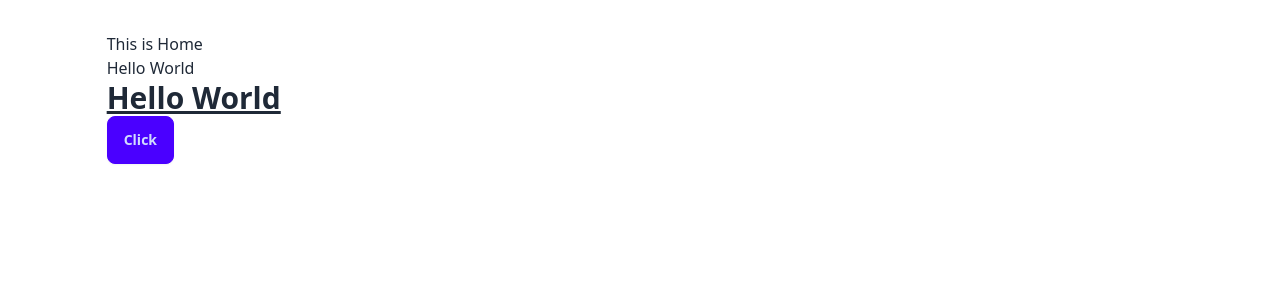
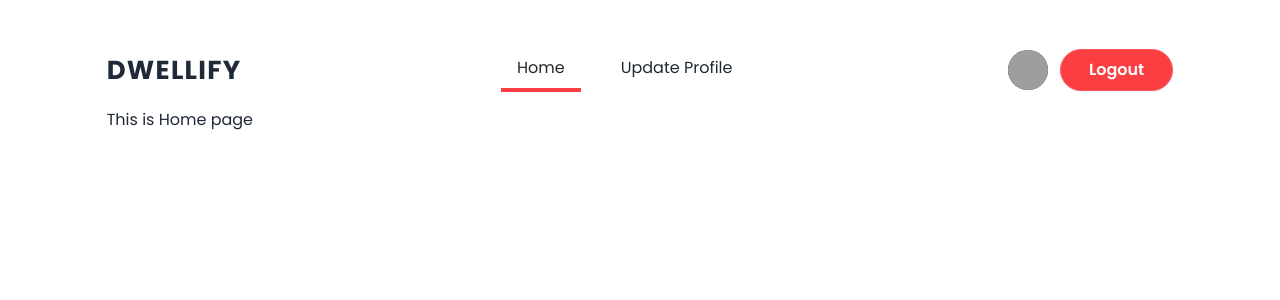
Before and after one commit to Yamin39/dwellify, a React (Vite) app: page / in a window 1280 px wide. Shown: the top 300 px of the page. Built offline with nearby package versions, Linux system fonts and the light colour scheme; grey boxes are pictures that could not be loaded.

Commit message:
added navbar

```diff
--- a/package.json
+++ b/package.json
@@ -16,6 +16,7 @@
     "prop-types": "^15.8.1",
     "react": "^18.2.0",
     "react-dom": "^18.2.0",
+    "react-helmet-async": "^2.0.4",
     "react-router-dom": "^6.22.3",
     "sort-by": "^1.2.0"
   },
--- a/src/index.css
+++ b/src/index.css
@@ -1,3 +1,11 @@
+@import url("https://fonts.googleapis.com/css2?family=Poppins:ital,wght@0,100;0,200;0,300;0,400;0,500;0,600;0,700;0,800;0,900;1,100;1,200;1,300;1,400;1,500;1,600;1,700;1,800;1,900&display=swap");
+
 @tailwind base;
 @tailwind components;
 @tailwind utilities;
+
+@media screen and (max-width: 640px) {
+  html {
+    font-size: 3.5vw;
+  }
+}
--- a/src/layouts/Root.jsx
+++ b/src/layouts/Root.jsx
@@ -1,8 +1,10 @@
 import { Outlet } from "react-router-dom";
+import Navbar from "../pages/Shared/Navbar/Navbar";
 
 const Root = () => {
     return (
-        <div className="max-w-[1440px] w-10/12 mx-auto my-6 md:my-8">
+        <div className="max-w-[1440px] w-10/12 mx-auto font-poppins my-6 md:my-8">
+            <Navbar></Navbar>
             <Outlet></Outlet>
         </div>
     );
--- a/src/pages/Home/Home.jsx
+++ b/src/pages/Home/Home.jsx
@@ -1,14 +1,7 @@
-import useAuth from "../../hooks/useAuth";
-
 const Home = () => {
-  const { greet } = useAuth();
   return (
     <div>
-      This is Home
-      <p>{greet}</p>
-      <h2 className="text-3xl font-bold underline">Hello World</h2>
-      <button className="btn btn-primary">Click</button>
-      {/* <dotlottie-player src="https://lottie.host/168f1f7a-4e8d-46ef-94db-23e1da1413d0/RgRysZ70TK.json" background="transparent" speed={1} style={{width: 300, height: 300}} direction={1} playmode="bounce" autoPlay /> */}
+      <p>This is Home page</p>
     </div>
   );
 };
--- /dev/null
+++ b/src/pages/Shared/Navbar/Navbar.css
@@ -0,0 +1,6 @@
+.NavLink-container .active {
+    background-color: transparent !important;
+    color: #282828 !important;
+    border-bottom: 4px solid #FA3E42;
+    border-radius: 0;
+}
--- /dev/null
+++ b/src/pages/Shared/Navbar/Navbar.jsx
@@ -0,0 +1,61 @@
+import { NavLink } from "react-router-dom";
+import useAuth from "../../../hooks/useAuth";
+import "./Navbar.css";
+
+const Navbar = () => {
+  const { user } = useAuth();
+  const links = (
+    <>
+      <li>
+        <NavLink to="/">Home</NavLink>
+      </li>
+      <li>
+        <NavLink to="/updateProfile">Update Profile</NavLink>
+      </li>
+    </>
+  );
+  return (
+    <nav className="navbar justify-between px-0">
+      <div>
+        <div className="dropdown">
+          <div tabIndex={0} role="button" className="btn px-2 btn-ghost lg:hidden">
+            <svg xmlns="http://www.w3.org/2000/svg" className="h-7 w-7" fill="none" viewBox="0 0 24 24" stroke="currentColor">
+              <path strokeLinecap="round" strokeLinejoin="round" strokeWidth="2" d="M4 6h16M4 12h8m-8 6h16" />
+            </svg>
+          </div>
+          <ul tabIndex={0} className="menu menu-sm dropdown-content mt-3 z-[1] p-2 shadow bg-base-100 rounded-box space-y-2 w-52">
+            {links}
+          </ul>
+        </div>
+        <a href="/" className="text-[1.625rem] font-bold tracking-wider ml-2 lg:ml-0">
+          DWELLIFY
+        </a>
+      </div>
+      <div className=" hidden lg:flex">
+        <ul className="NavLink-container gap-6 menu menu-horizontal px-1 text-base">{links}</ul>
+      </div>
+      <div>
+        {user ? (
+          <div className="flex gap-3 justify-center items-center">
+            <div className="bg-gray-700 rounded-full cursor-pointer tooltip tooltip-bottom" data-tip="Hrittik Roshan">
+              <img
+                className="w-10 h-10 rounded-full object-cover"
+                src="https://assets.gqindia.com/photos/5fdc6eb81c519f6c10ba2d2f/16:9/w_1920,c_limit/Hrithik-Roshan%20(2).jpg"
+              />
+            </div>
+            <button className="btn h-auto min-h-0 btn-error text-base bg-secondary-color text-white rounded-full py-2 px-7  hover:bg-red-600">Logout</button>
+          </div>
+        ) : (
+          <NavLink
+            to="/login"
+            className="btn h-auto min-h-0 btn-ghost text-base border border-primary-color rounded-full py-2 px-7 hover:border-primary-color hover:bg-gray-200"
+          >
+            Login
+          </NavLink>
+        )}
+      </div>
+    </nav>
+  );
+};
+
+export default Navbar;
--- a/src/providers/AuthProvider/AuthProvider.jsx
+++ b/src/providers/AuthProvider/AuthProvider.jsx
@@ -1,13 +1,13 @@
 import PropTypes from "prop-types";
-import { createContext } from "react";
+import { createContext, useState } from "react";
 
 export const AuthContext = createContext(null);
 
 const AuthProvider = ({ children }) => {
-  const greet = "Hello World";
+  const [user, setUser] = useState("dfgdg");
 
   const authInfo = {
-    greet,
+    user,
   };
   return <AuthContext.Provider value={authInfo}>{children}</AuthContext.Provider>;
 };
--- a/tailwind.config.js
+++ b/tailwind.config.js
@@ -4,7 +4,11 @@ export default {
   theme: {
     extend: {
       colors: {
-        "primary-black": "#282828",
+        "primary-color": "#282828",
+        "secondary-color": "#FA3E42",
+      },
+      fontFamily: {
+        poppins: "'Poppins', sans-serif",
       },
     },
   },
```
Also changed, not shown: 1 other file (tests, documents, lock files or other folders).
